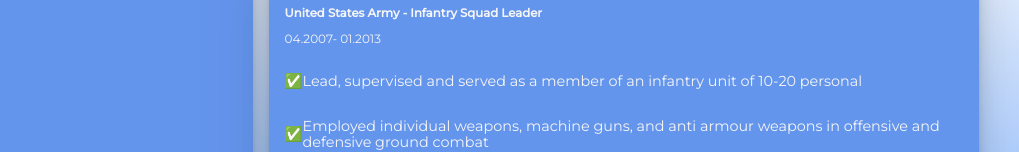
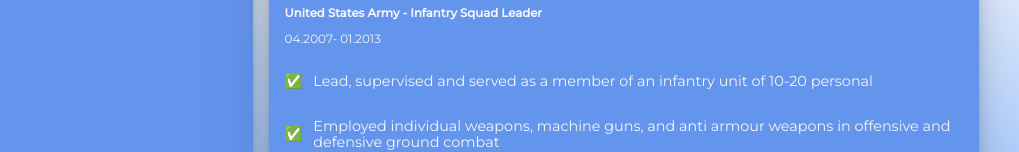
Before and after one commit to xXBricksquadXx/portfolio-1, a website: page index.html in a window 1280 px wide. Shown: the part 671-823 px from the top of the page, 261-1280 px from the left. Drawn offline with nearby package versions, Linux system fonts and the light colour scheme.

Commit message:
:package: Increasing margins

```diff
--- a/style.css
+++ b/style.css
@@ -46,6 +46,7 @@
 
 li div:first-child::before {
   content: "✅";
+  margin-right: 0.75em;
 }
 
 img {
```
